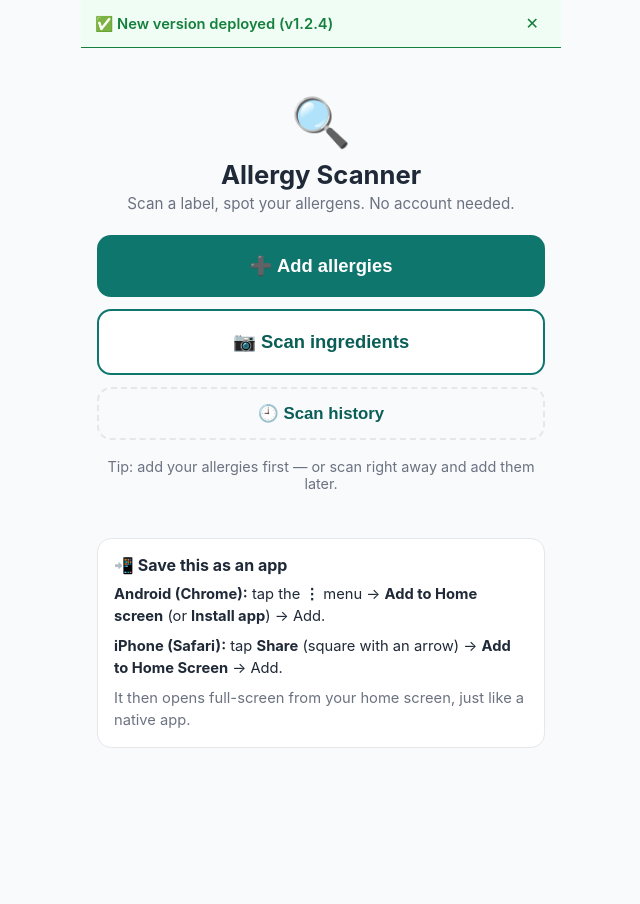
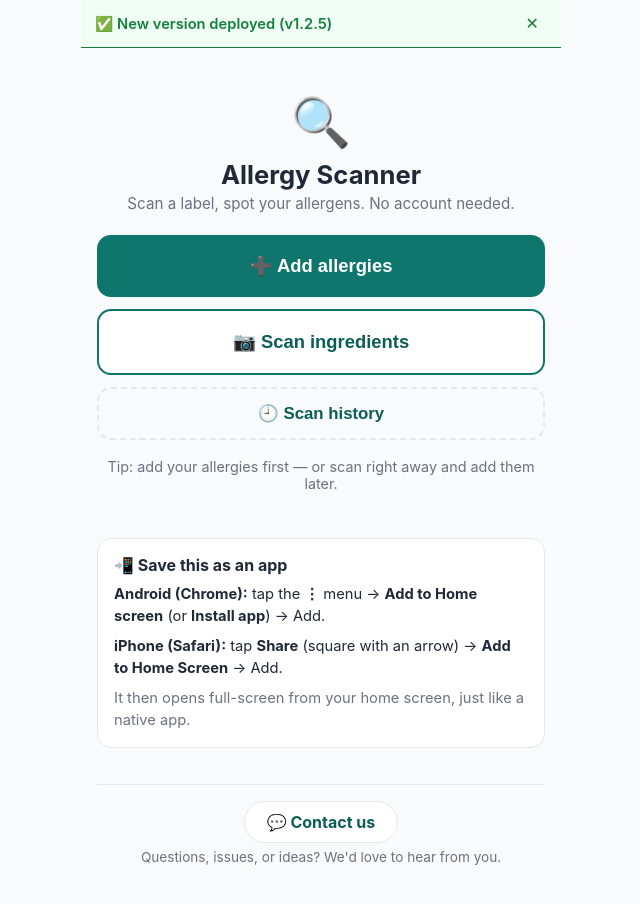
Before and after one commit to bhup99/ally2, a React (Vite) app in the folder client/: page / in a window 1280 px wide. Shown: the whole page, without its empty margins (319-959 px from the left). Before the commit the page ends 800 px from the top, so only its background shows below. Built offline with nearby package versions, Linux system fonts and the light colour scheme.

Commit message:
v1.2.5: Contact us button on home screen

```diff
--- a/client/src/App.jsx
+++ b/client/src/App.jsx
@@ -9,7 +9,10 @@ const OCR_TIMEOUT_MS = 90000;
 
 // Bump this on every release. It drives the header badge, the one-time
 // deploy confirmation, and the console launch log.
-const APP_VERSION = '1.2.4';
+const APP_VERSION = '1.2.5';
+
+// Public support address shown on the home screen "Contact us" button.
+const SUPPORT_EMAIL = 'bhupeshkushwah99@gmail.com';
 
 function loadAllergyState() {
   try {
@@ -242,6 +245,7 @@ function HomeScreen({ selectedCount, onAddAllergies, onScan, onHistory }) {
       )}
       <IOSInstallHint />
       <InstallFooter />
+      <ContactFooter />
     </div>
   );
 }
@@ -263,6 +267,22 @@ function InstallFooter() {
       <p className="muted" style={{ marginBottom: 0 }}>
         It then opens full-screen from your home screen, just like a native app.
       </p>
+    </footer>
+  );
+}
+
+// Contact button at the bottom of the home page — opens the user's email
+// app with a pre-filled subject for feedback or issues.
+function ContactFooter() {
+  const href =
+    `mailto:${SUPPORT_EMAIL}` +
+    `?subject=${encodeURIComponent('Allergy Scanner feedback')}`;
+  return (
+    <footer className="contactfooter">
+      <a className="contactlink" href={href}>
+        💬 Contact us
+      </a>
+      <p className="muted">Questions, issues, or ideas? We'd love to hear from you.</p>
     </footer>
   );
 }
--- a/client/src/styles.css
+++ b/client/src/styles.css
@@ -196,6 +196,25 @@ label.bigbtn { cursor: pointer; }
 .banner.neutral { background: var(--neutral-bg); border: 2px solid var(--neutral); color: var(--neutral); }
 .banner.warn { background: #fffbeb; border: 2px solid #b45309; color: #92400e; text-align: left; }
 .rechecknote { color: var(--muted); font-size: 0.85rem; margin: 8px 2px 0; }
+.contactfooter {
+  margin-top: 22px;
+  padding: 16px 4px 8px;
+  border-top: 1px solid var(--line);
+  text-align: center;
+}
+.contactfooter .muted { font-size: 0.85rem; margin: 6px 0 0; }
+.contactlink {
+  display: inline-block;
+  font-weight: 700;
+  font-size: 1rem;
+  color: var(--teal-dark);
+  text-decoration: none;
+  border: 1px solid var(--line);
+  background: var(--card);
+  border-radius: 999px;
+  padding: 10px 22px;
+}
+.contactlink:active { transform: scale(0.97); }
 
 .matchchips { display: flex; flex-wrap: wrap; gap: 8px; }
 .matchchip {
```
